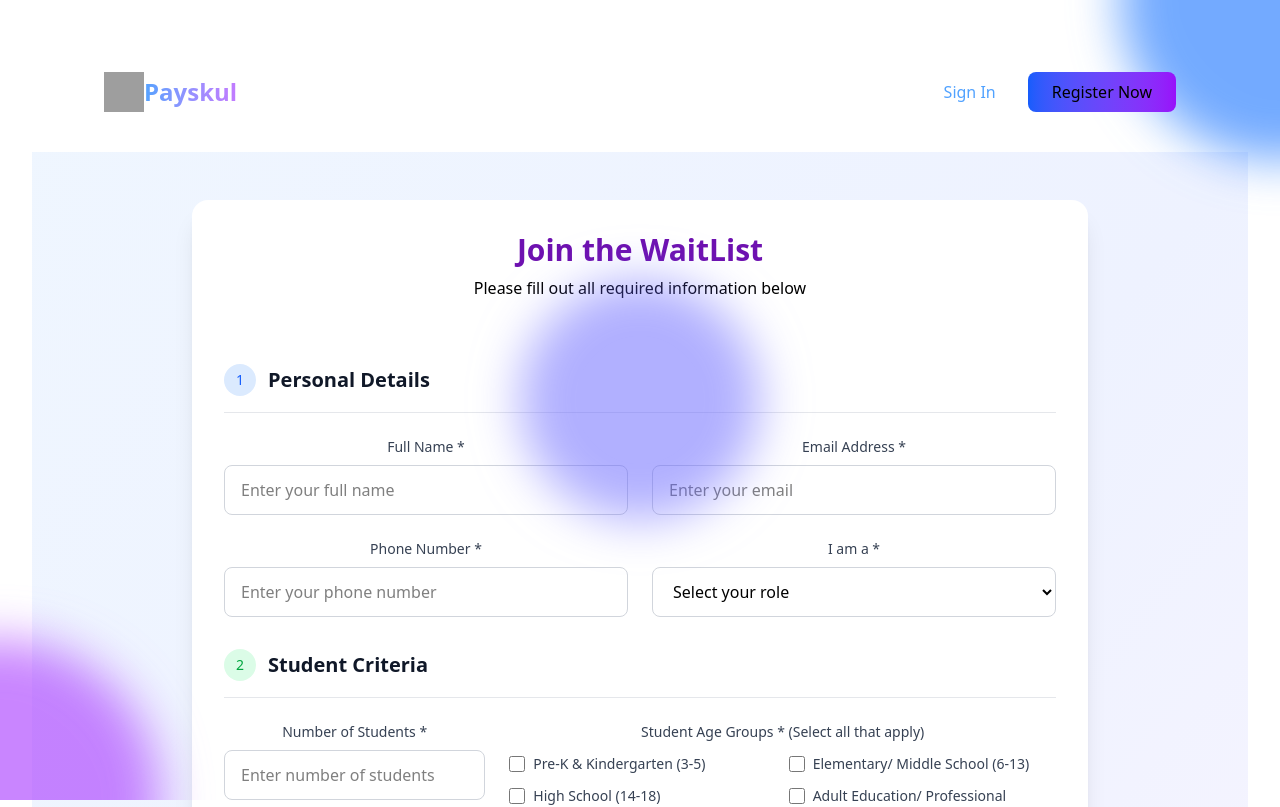
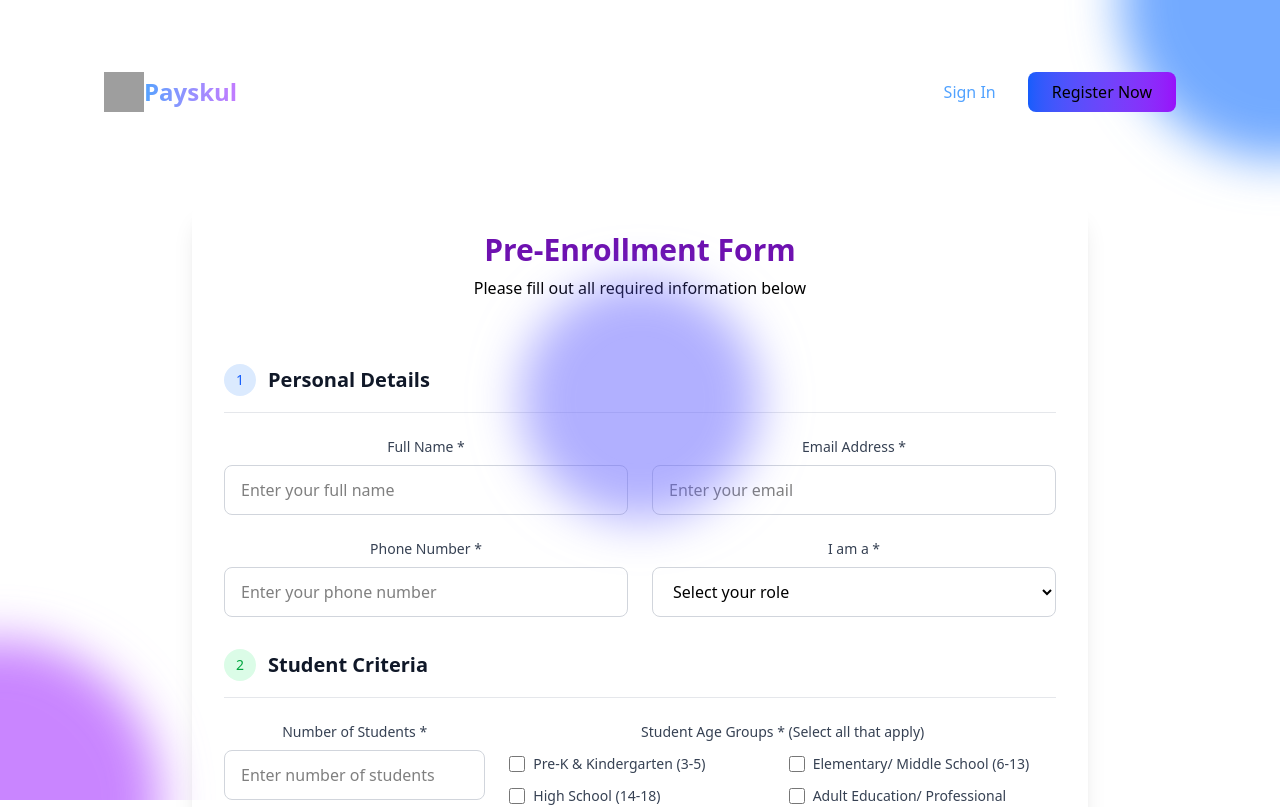
Before and after one commit to payskul1/mono-pay, a React (Vite) app: page /wait-list/individual in a window 1280 px wide. Shown: the top 807 px of the page. Built offline with nearby package versions, Linux system fonts and the light colour scheme; grey boxes are pictures that could not be loaded.

Commit message:
cleaning code

```diff
--- a/src/pages/layout.jsx
+++ b/src/pages/layout.jsx
@@ -17,8 +17,6 @@
         {/* CHILDREN- DIFFERENT PAGES */}
         <Outlet />
       </main>
-      {/* <Footer /> */}
-
     </section>
   );
 }
--- a/src/pages/studentReg.jsx
+++ b/src/pages/studentReg.jsx
@@ -139,7 +139,6 @@
             console.log('Submitting form data:', formData);
 
             // Save to database using the database service
-            // const result = await databaseService.saveWaitlistData(formData);
             const result = await databaseService.submitWaitlistForm(formData);
 
             if (result.success) {
@@ -190,13 +189,14 @@
     }
 
     return (
-        <div className="min-h-screen bg-gradient-to-br from-blue-50 via-indigo-50 to-purple-50 py-12 px-4 sm:px-6 lg:px-8">
+        // bg-gradient-to-br from-blue-300 via-indigo-300 to-purple-300
+        <div className="min-h-screen bg-white  py-12 px-4 sm:px-6 lg:px-8">
             <div className="max-w-4xl mx-auto">
                 <div className="bg-white rounded-2xl shadow-xl overflow-hidden">
                     {/* Header */}
                     <div className="px-6 py-8 sm:px-8">
                         <h1 className="text-3xl font-bold text-purple-800 text-center">
-                            Join the WaitList
+                            Pre-Enrollment Form
                         </h1>
                         <p className="mt-2 text-black text-center">
                             Please fill out all required information below
```
Also changed, not shown: src/App.jsx (+1 -6 lines), src/component/Header.jsx (+2 -41 lines), src/pages/StudentLoan.jsx (+0 -15 lines), src/pages/forStudent.jsx (+0 -71 lines).
